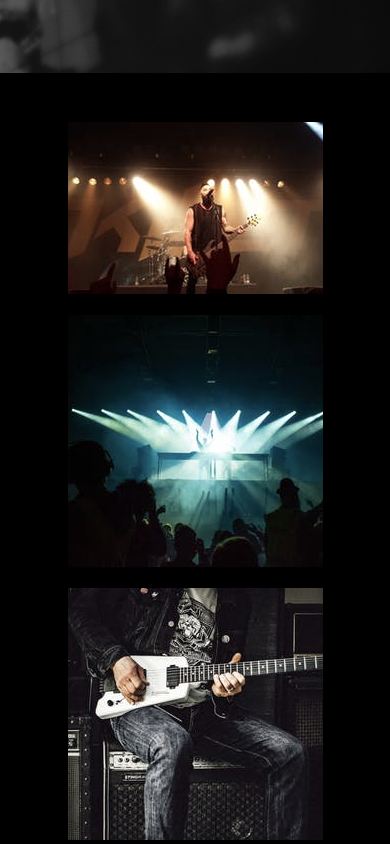
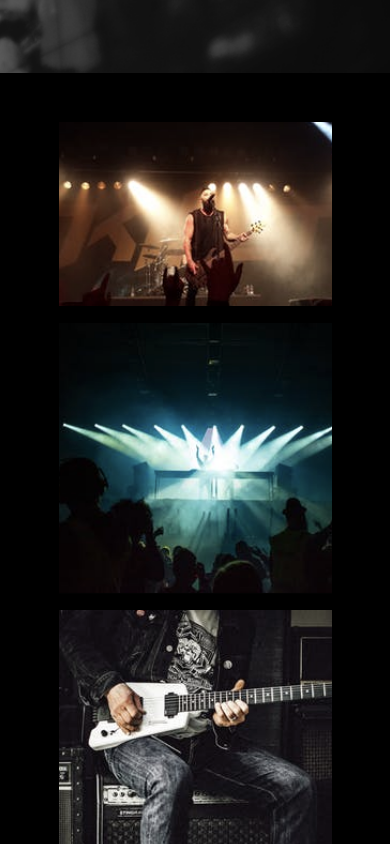
Before and after one commit to Mateushrb/Studion, a website: page src/gallery.html in a window 390 px wide. Shown: the part 520-1364 px from the top of the page. Drawn offline with nearby package versions, Linux system fonts and the light colour scheme.

Commit message:
Improved gallery responsiveness

```diff
--- a/src/css/_gallery.css
+++ b/src/css/_gallery.css
@@ -7,6 +7,16 @@
     text-align: center;
     padding-top: 3rem;
     padding-bottom: 3rem;
+}
+
+.gallery__images div {
+    display: flex;
+    flex-direction: column;
+    align-items: center;
+}
+
+.gallery__images div img {
+    width: 70%;
 }
 
 .gallery__images img {
@@ -22,6 +32,14 @@
         padding-bottom: 10rem;
     }
 
+    .gallery__images div {
+        display: unset;
+    }
+
+    .gallery__images div img {
+        width: unset;
+    }
+
     .gallery__images img {
         padding-bottom: 2rem;
         padding-left: 1rem;
```
